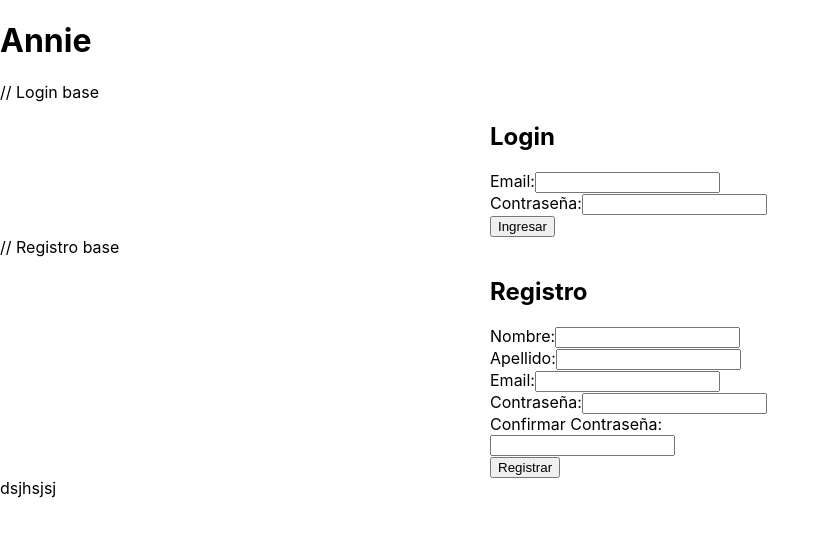
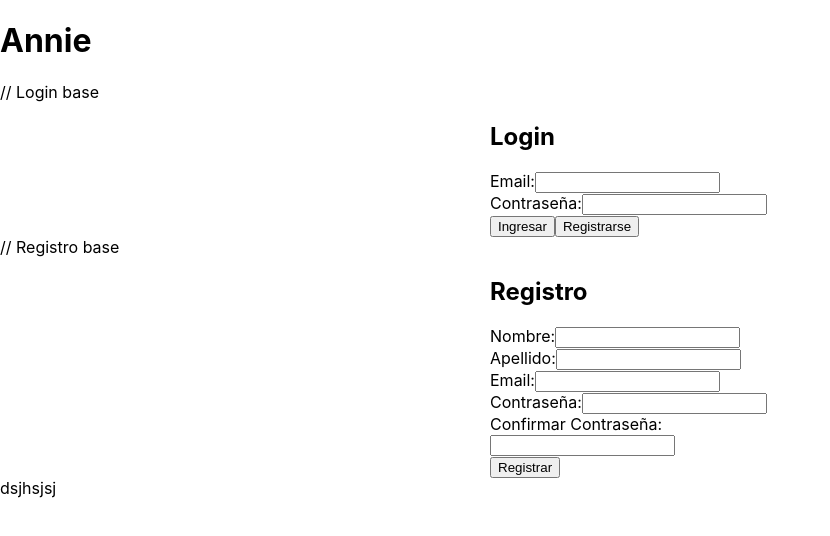
Before and after one commit to AzelMe/annieV2, a React (Create React App) app in the folder nombre-del-proyecto/: page / in a window 1280 px wide. Shown: the top 536 px of the page, without its empty margins (0-830 px from the left). Built offline with nearby package versions, Linux system fonts and the light colour scheme.

Commit message:
Logins y registros

```diff
--- a/nombre-del-proyecto/src/Login.js
+++ b/nombre-del-proyecto/src/Login.js
@@ -37,6 +37,8 @@ function Login() {
           />
         </div>
         <button type="submit">Ingresar</button>
+
+        <button type="button">Registrarse</button>
       </form>
     </div>
   );
```
